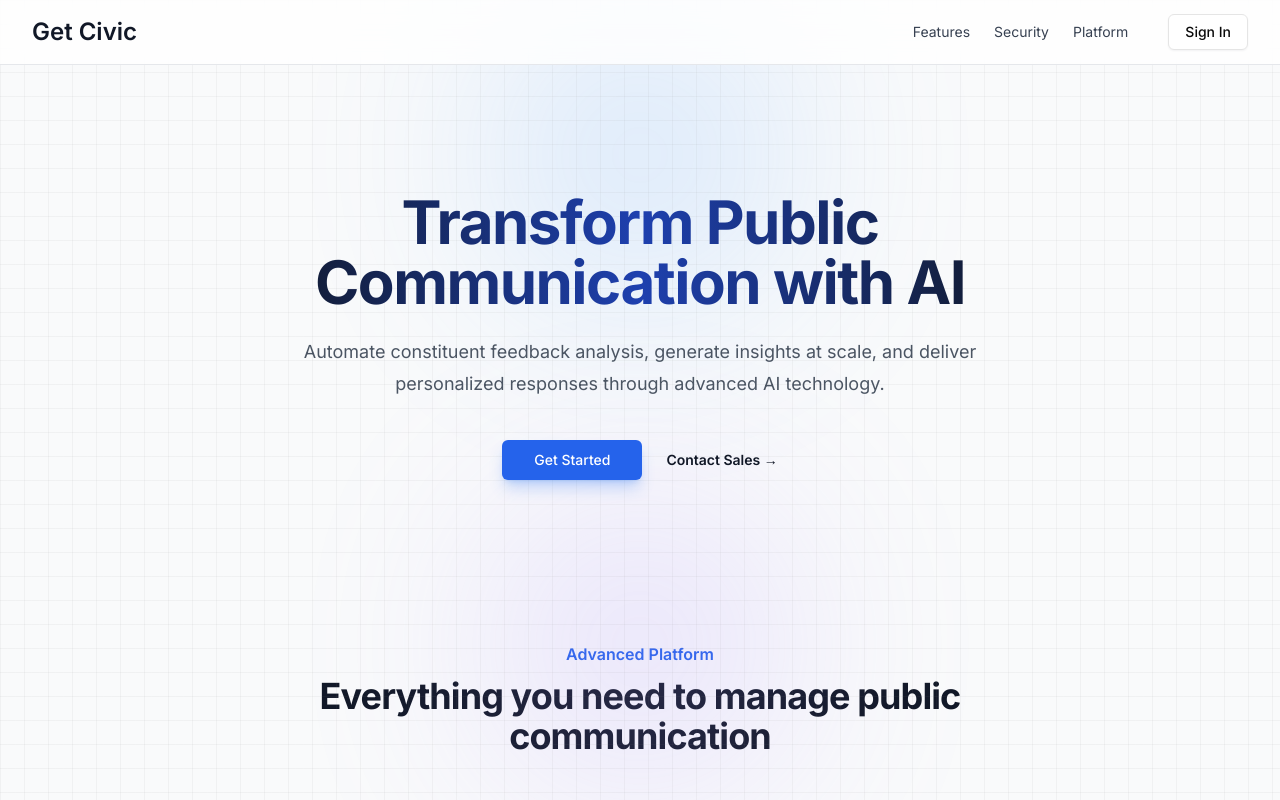
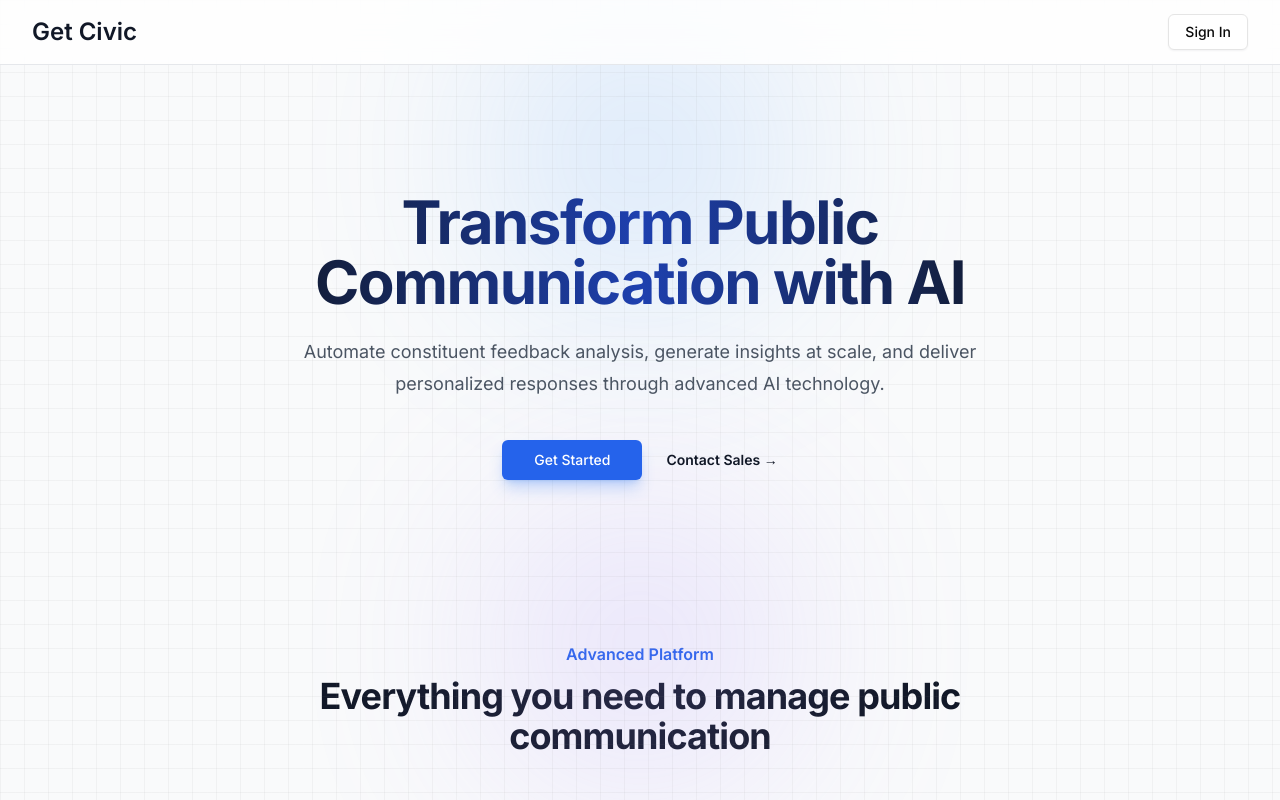
Before and after one commit to haloweavedev/get-civic, a Next.js app: page / in a window 1280 px wide. Shown: the top 800 px of the page. Built offline with nearby package versions, Linux system fonts and the light colour scheme; no server answers.

Commit message:
cleaned up landing page navbar

```diff
--- a/src/app/page.tsx
+++ b/src/app/page.tsx
@@ -23,15 +23,6 @@
               </Link>
             </div>
             <div className="hidden md:flex md:items-center md:space-x-6">
-              <Link href="#features" className="text-sm text-gray-700 hover:text-gray-900">
-                Features
-              </Link>
-              <Link href="#security" className="text-sm text-gray-700 hover:text-gray-900">
-                Security
-              </Link>
-              <Link href="#platform" className="text-sm text-gray-700 hover:text-gray-900">
-                Platform
-              </Link>
               <SignedOut>
                 <Link href="/sign-in">
                   <Button variant="outline" className="ml-4">
```
